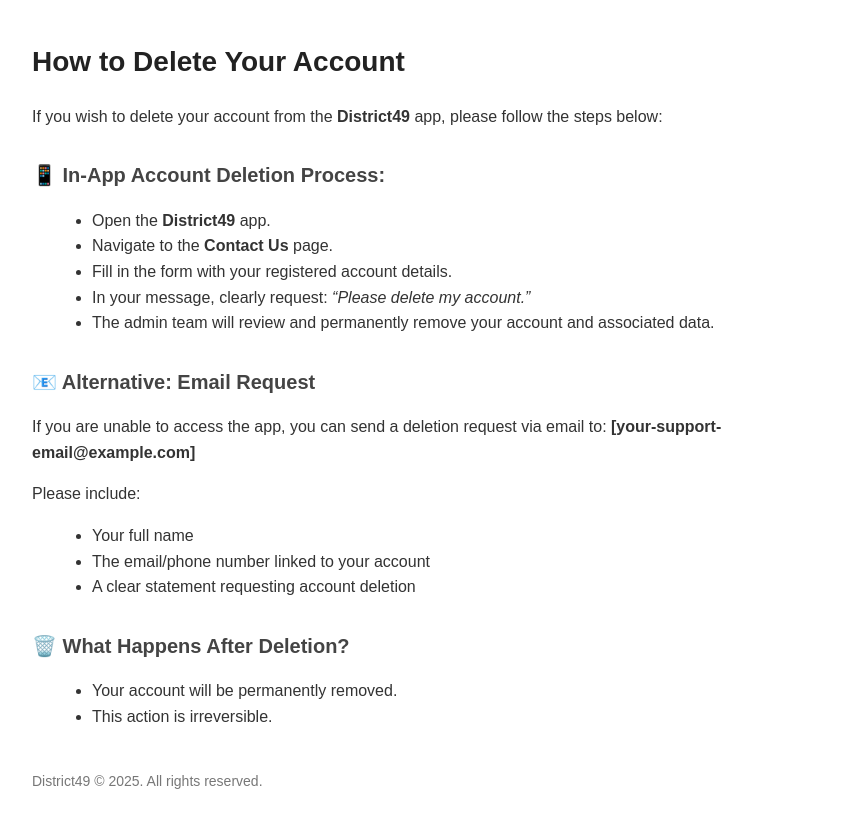
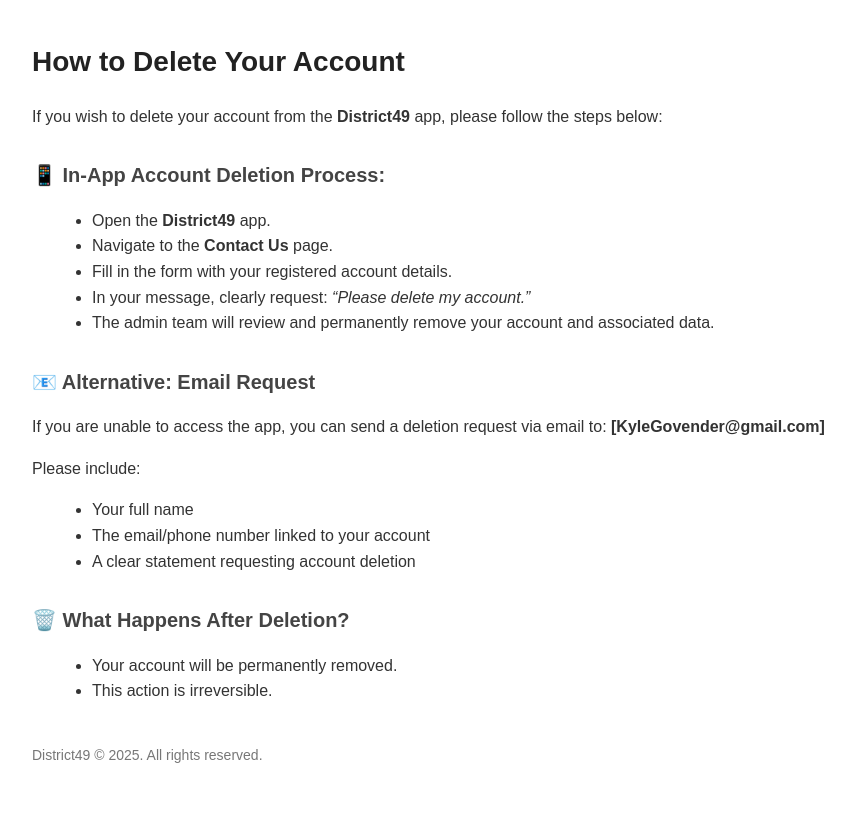
Before and after one commit to ST10145498/District49-Delete-Account, a plain HTML site: page index.html in a window 1280 px wide. Shown: the whole page, without its empty margins (8-863 px from the left). After the commit the page ends 806 px from the top, so only its background shows below. Drawn offline with Linux system fonts and the light colour scheme.

Commit message:
Update support email address in index.html

```diff
--- a/index.html
+++ b/index.html
@@ -49,7 +49,7 @@
 
     <h2>📧 Alternative: Email Request</h2>
     <p>If you are unable to access the app, you can send a deletion request via email to:
-    <strong>[your-support-email@example.com]</strong></p>
+    <strong>[KyleGovender@gmail.com]</strong></p>
     <p>Please include:</p>
     <ul>
         <li>Your full name</li>
```
